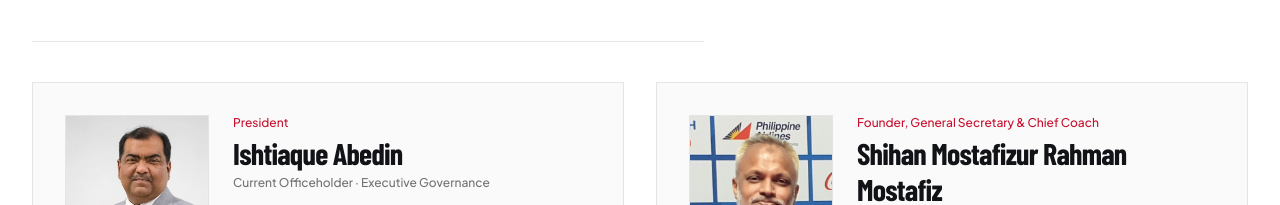
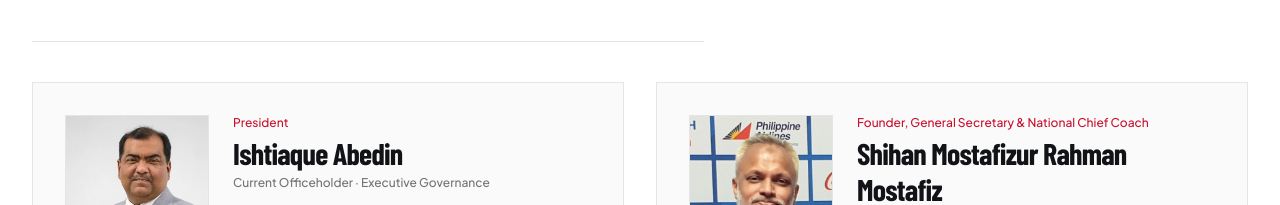
Before and after one commit to Jarrah-noor/Bangladesh-Kickboxing-Association, a React (Vite) app: page / in a window 1280 px wide. Shown: the part 8407-8612 px from the top of the page. Built offline with nearby package versions, Linux system fonts and the light colour scheme; a web font is replaced by a local one.

Commit message:
Update role and photoAlt for Shihan Mostafizur Rahman

```diff
--- a/src/data/bkaData.ts
+++ b/src/data/bkaData.ts
@@ -276,12 +276,12 @@ export const LEADERSHIP: Leader[] = [
   },
   {
     name: 'Shihan Mostafizur Rahman Mostafiz',
-    role: 'Founder, General Secretary & Chief Coach',
+    role: 'Founder, General Secretary &  National Chief Coach',
     tenureNote: 'Founded Association in 1993 · Recognized by WAKO',
     initials: 'MR',
     photo: '/assets/aistudio/WhatsApp_Image_2026-11-21_at_11.53.29_770813c7.jpeg',
     photoAlt:
-      'Shihan Mostafizur Rahman Mostafiz, Founder, General Secretary, and WAKO-recognized Chief Coach of Official Bangladesh Kickboxing Association',
+      'Shihan Mostafizur Rahman Mostafiz, Founder, General Secretary, and WAKO-recognized National Chief Coach of Official Bangladesh Kickboxing Association',
     bio: 'Pioneer of kickboxing in Bangladesh who founded the association in 1993 and guided it to National Sports Council (NSC) recognition in 2010. Serving as General Secretary and WAKO-recognized Chief Coach, he directs national squad training, technical standards, and championship pathways.',
   },
 ];
```
